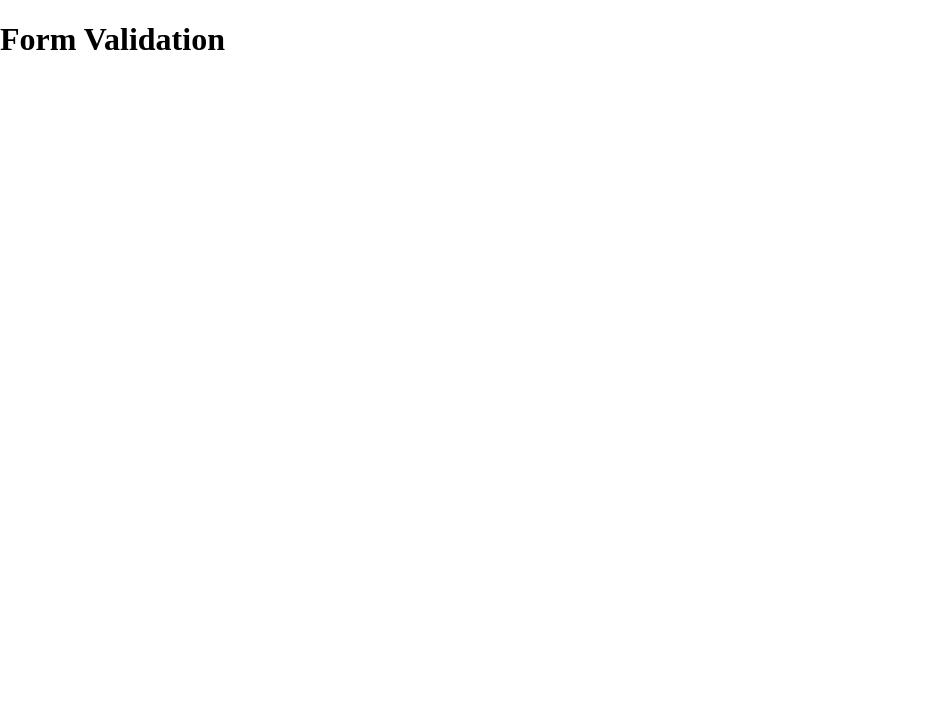
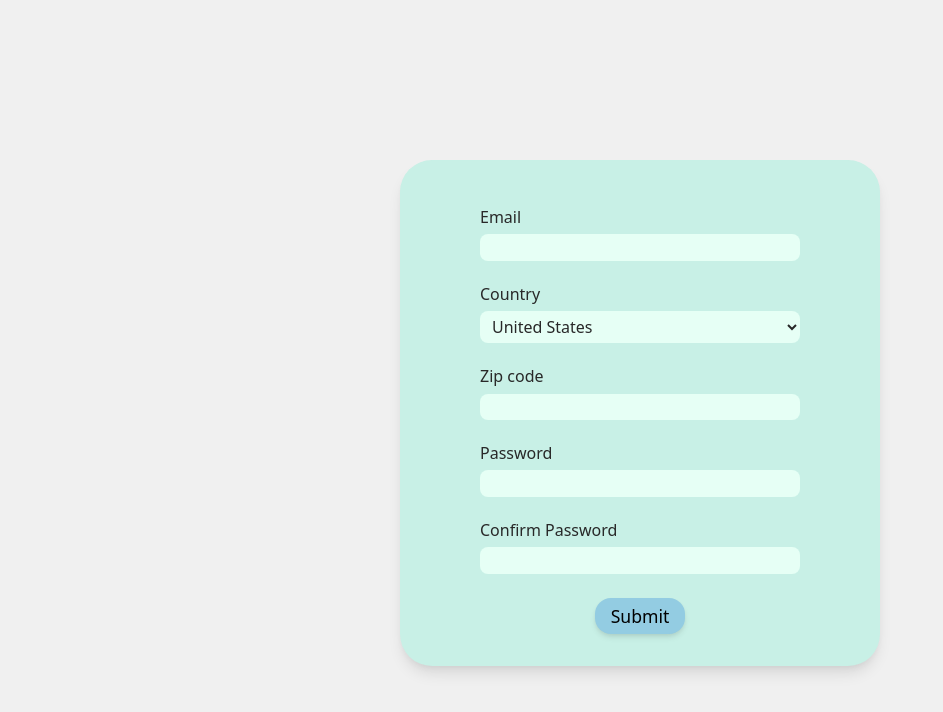
Before and after one commit to emeibech/form-validation, a website built with webpack: page src/template.html in a window 1280 px wide. Shown: the whole page, without its empty margins (0-943 px from the left). Built offline with nearby package versions, Linux system fonts and the light colour scheme.

Commit message:
Set up the form fields

```diff
--- a/src/styles.css
+++ b/src/styles.css
@@ -4,4 +4,74 @@
   margin: 0;
   padding: 0;
   box-sizing: border-box;
+  font-family: system-ui, -apple-system, BlinkMacSystemFont, 'Segoe UI', Roboto, Oxygen, Ubuntu, Cantarell, 'Open Sans', 'Helvetica Neue', sans-serif;
 }
+
+body {
+  display: grid;
+  place-items: center;
+  margin-block: 10rem;
+  background-color: rgb(240, 240, 240);
+}
+
+.content {
+  width: 480px;
+  background-color: rgb(200, 240, 230);
+  padding: 2rem;
+  border-radius: 2rem;
+  box-shadow: 0 10px 15px -3px rgba(0, 0, 0, 0.1), 0 4px 6px -2px rgba(0, 0, 0, 0.05);
+}
+
+form {
+  display: flex;
+  flex-direction: column;
+  gap: 0.5rem;
+  align-items: center;
+}
+
+label {
+  margin-top: 1rem;
+}
+
+label,
+select {
+  color: rgb(40, 40, 40);
+}
+
+input,
+select {
+  outline: none;
+  font-size: 1rem;
+  padding-inline: 0.5rem;
+  padding-block: 0.25rem;
+  border-radius: 0.5rem;
+  border: none;
+  background-color: rgb(230, 255, 245);
+}
+
+label,
+input,
+select {
+  width: 320px;
+}
+
+button {
+  padding-block: 0.5rem;
+  padding-inline: 1rem;
+  margin-top: 1rem;
+  font-size: 1.1rem;
+  font-weight: 300;
+  background-color: rgb(147, 204, 226);
+  border-radius: 1rem;
+  border: none;
+  cursor: pointer;
+  box-shadow: 0 4px 6px -1px rgba(0, 0, 0, 0.1), 0 2px 4px -1px rgba(0, 0, 0, 0.06);
+}
+
+button:hover {
+  background-color: rgb(142, 219, 255);
+}
+
+button:active {
+  background-color: rgb(126, 175, 194);
+}
--- a/src/template.html
+++ b/src/template.html
@@ -7,6 +7,26 @@
   <title>Form Validation</title>
 </head>
 <body>
-  <h1>Form Validation</h1>
+  <div class="content">
+    <form action="" novalidate>
+      <label for="email">Email</label>
+      <input type="email" name="email" id="email">
+      <label for="country">Country</label>
+      <select name="country" id="country">
+        <option value="United States">United States</option>
+        <option value="Canada">Canada</option>
+        <option value="United Kingdom">United Kingdom</option>
+        <option value="Australia">Australia</option>
+        <option value="New Zealand">New Zealand</option>
+      </select>
+      <label for="zipcode">Zip code</label>
+      <input type="text" name="zipcode" id="zipcode">
+      <label for="password">Password</label>
+      <input type="password" name="password" id="password">
+      <label for="confirm-password">Confirm Password</label>
+      <input type="password" name="confirm-password" id="confirm-password">
+      <button>Submit</button>
+    </form>
+  </div>
 </body>
 </html>
```
Also changed, not shown: dist/index.html, 2 other files.
